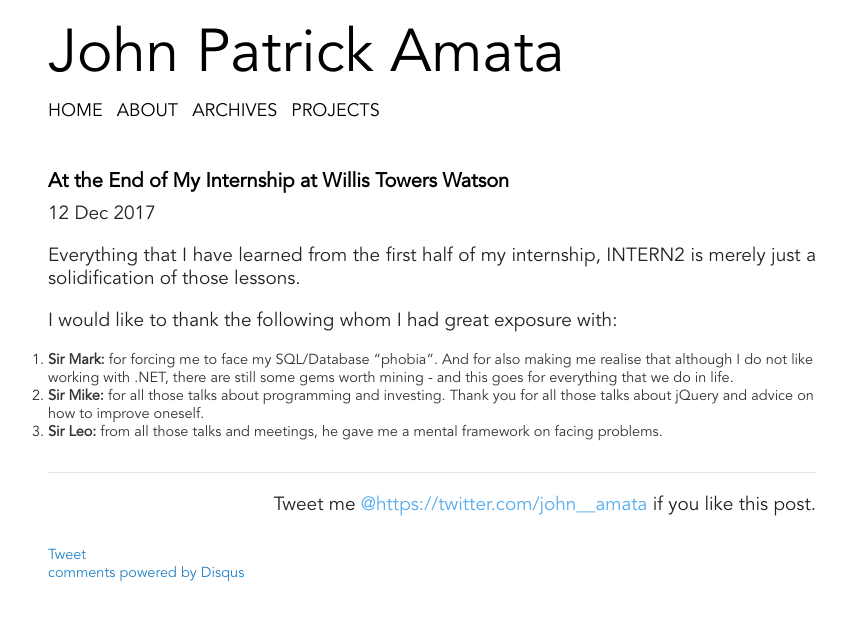
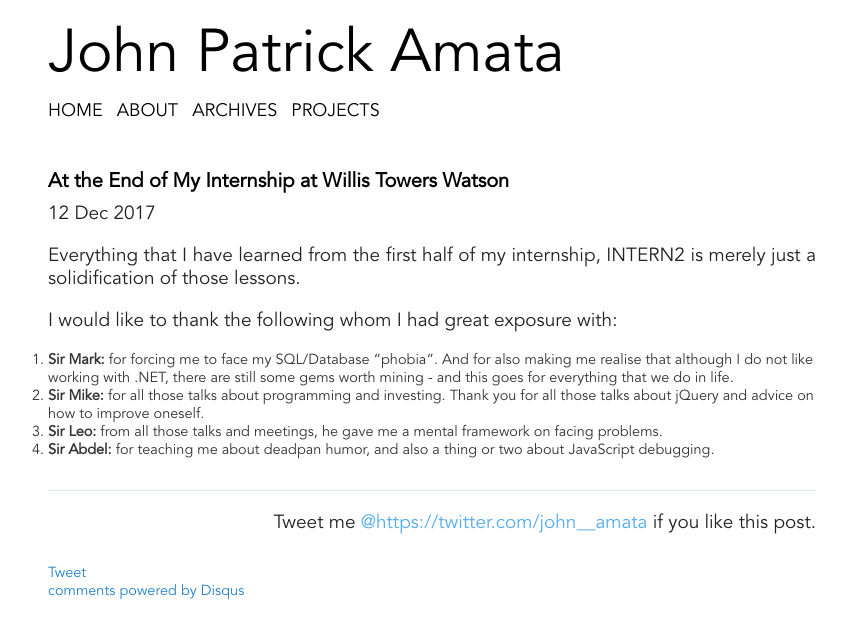
Before and after one commit to jpamata/jpamata.github.io, a Jekyll site: the page built from _posts/2017-12-12-my-internship-willis-towers-watson.md, in a window 1280 px wide. Shown: the top 639 px of the page, without its empty margins (208-1054 px from the left). Built offline with Jekyll 4.4.1, drawn with Linux system fonts in a browser that asks for light colours; comment, search, counter and statistics services are not loaded.

Commit message:
Update 2017-12-12-my-internship-willis-towers-watson.md

```diff
--- a/_posts/2017-12-12-my-internship-willis-towers-watson.md
+++ b/_posts/2017-12-12-my-internship-willis-towers-watson.md
@@ -13,3 +13,4 @@
   <li><strong>Sir Mark:</strong> for forcing me to face my SQL/Database “phobia”. And for also making me realise that although I do not like working with .NET, there are still some gems worth mining - and this goes for everything that we do in life.</li>
   <li><strong>Sir Mike:</strong> for all those talks about programming and investing. Thank you for all those talks about jQuery and advice on how to improve oneself.</li>
   <li><strong>Sir Leo:</strong> from all those talks and meetings, he gave me a mental framework on facing problems.</li>
+  <li><strong>Sir Abdel:</strong> for teaching me about deadpan humor, and also a thing or two about JavaScript debugging.</li>
```
